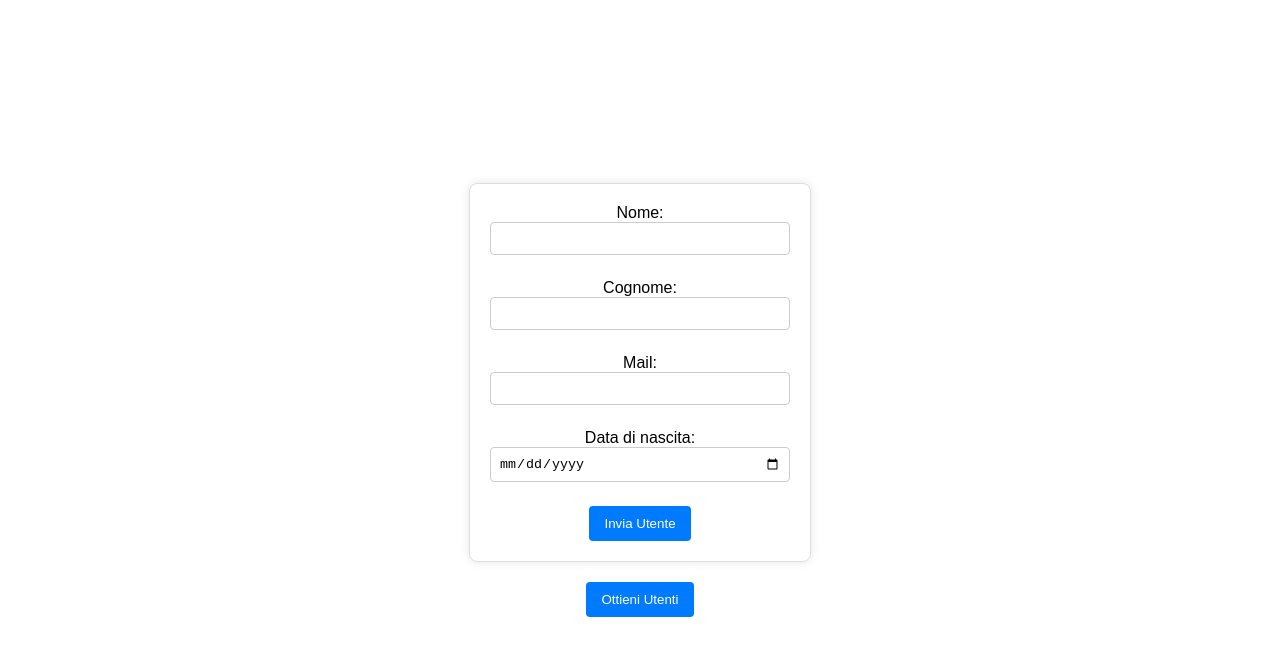
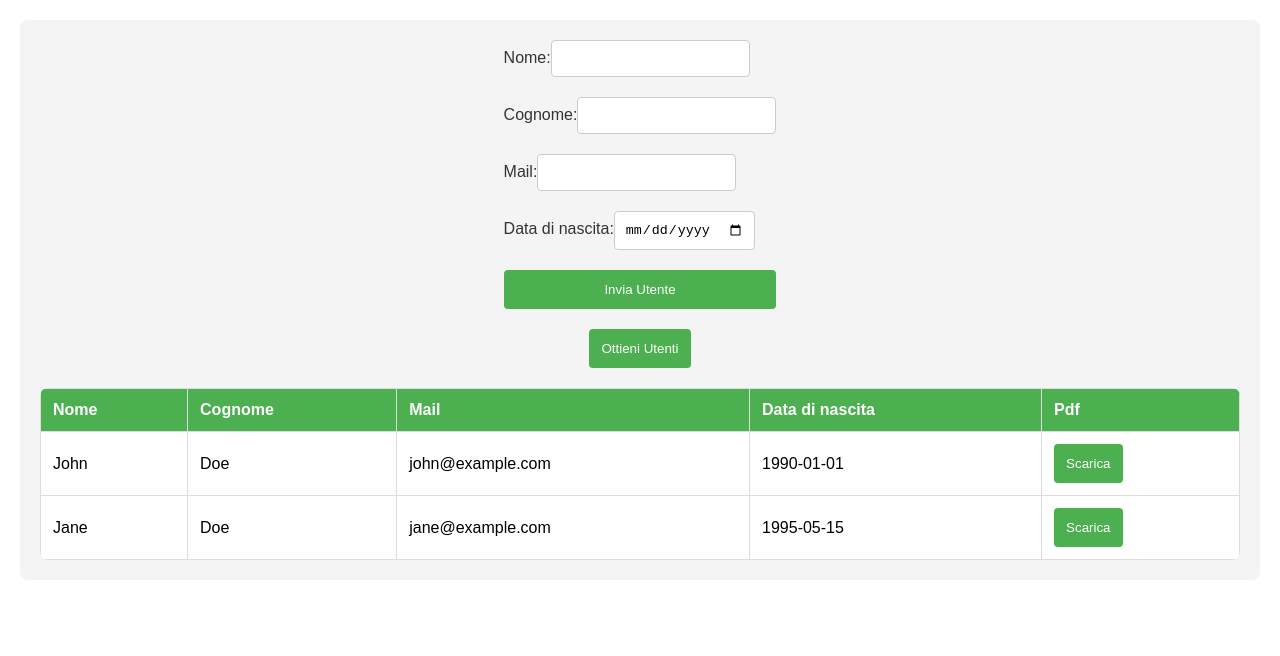
Before and after one commit to gianmarcoplutino/how-i-met-your-functions, a React (Create React App) app in the folder frontend/: page / in a window 1280 px wide. Shown: the top 656 px of the page. Built offline with nearby package versions, Linux system fonts and the light colour scheme.

Commit message:
download button and css

```diff
--- a/frontend/src/App.css
+++ b/frontend/src/App.css
@@ -1,72 +1,75 @@
-/* App.css */
-
-body {
-  font-family: Arial, sans-serif;
-  margin: 0;
+.app {
+  font-family: 'Arial', sans-serif;
+  margin: 20px;
   display: flex;
+  flex-direction: column;
   align-items: center;
-  justify-content: center;
-  height: 100vh;
-}
-
-.app {
-  text-align: center;
+  background-color: #f4f4f4;
+  padding: 20px;
+  border-radius: 8px;
 }
 
 .form {
-  width: 300px;
-  padding: 20px;
-  border: 1px solid #ddd;
-  border-radius: 8px;
-  box-shadow: 0 0 10px rgba(0, 0, 0, 0.1);
+  display: flex;
+  flex-direction: column;
+  max-width: 400px;
   margin-bottom: 20px;
 }
 
 label {
-  display: block;
   margin-bottom: 8px;
+  color: #333;
 }
 
 input {
-  width: 100%;
-  padding: 8px;
-  margin-bottom: 16px;
+  padding: 10px;
+  margin-bottom: 12px;
   border: 1px solid #ccc;
   border-radius: 4px;
-  box-sizing: border-box;
 }
 
 button {
-  background-color: #007BFF;
+  padding: 12px;
+  background-color: #4caf50;
   color: white;
-  padding: 10px 15px;
   border: none;
   border-radius: 4px;
   cursor: pointer;
 }
 
 button:hover {
-  background-color: #0056b3;
-}
-
-.table-container {
-  max-width: 400px;
-  margin: 0 auto;
+  background-color: #45a049;
 }
 
 table {
   width: 100%;
   border-collapse: collapse;
   margin-top: 20px;
+  background-color: #fff;
+  border-radius: 8px;
+  overflow: hidden;
+}
+
+thead {
+  background-color: #4caf50;
+  color: white;
 }
 
 th, td {
   border: 1px solid #ddd;
-  padding: 8px;
+  padding: 12px;
   text-align: left;
 }
 
-th {
-  background-color: #007BFF;
-  color: white;
+tr:hover {
+  background-color: #f0f0f0;
 }
+
+a {
+  text-decoration: none;
+  color: #007bff;
+}
+
+a:hover {
+  text-decoration: underline;
+}
--- a/frontend/src/App.tsx
+++ b/frontend/src/App.tsx
@@ -68,6 +68,30 @@ const App: React.FC = () => {
       birthdate: "1995-05-15",
     },
   ];
+  const downloadPdf = (fileId: string) => {
+    fetch(
+      "https://xmas-functionjava-test.azurewebsites.net/api/downloadPdfFunction?fileId=" +
+        fileId,
+      {
+        method: "POST",
+        headers: {
+          "Content-Type": "application/json",
+        },
+      }
+    )
+      .then((response) => response.blob())
+      .then((blob) => {
+        const link = URL.createObjectURL(blob);
+        const a = document.createElement("a");
+        a.href = link;
+        const fileName = "file.pdf";
+        a.download = fileName;
+        document.body.appendChild(a);
+        a.click();
+        document.body.removeChild(a);
+      })
+      .catch((error) => console.error(error));
+  };
 
   return (
     <div className="app">
@@ -110,9 +134,11 @@ const App: React.FC = () => {
         </label>
         <button type="submit">Invia Utente</button>
       </form>
-      <button type="button" onClick={handleGetUsers}>Ottieni Utenti</button>
+      <button type="button" onClick={handleGetUsers}>
+        Ottieni Utenti
+      </button>
 
-      {users.length > 0 && (
+      {dummyUsers.length > 0 && (
         <table>
           <thead>
             <tr>
@@ -124,7 +150,7 @@ const App: React.FC = () => {
             </tr>
           </thead>
           <tbody>
-            {users.map((user) => (
+            {dummyUsers.map((user) => (
               <tr
                 key={`${user.name}_${user.surname}_${user.email}_${user.birthdate}`}
               >
@@ -133,14 +159,9 @@ const App: React.FC = () => {
                 <td>{user.email}</td>
                 <td>{user.birthdate}</td>
                 <td>
-                  <a
-                    download={"file.pdf"}
-                    target="_blank"
-                    href={"insert Link"}
-                    rel="noreferrer"
-                  >
+                  <button type="button" onClick={() => downloadPdf('user.id')}>
                     Scarica
-                  </a>
+                  </button>
                 </td>
               </tr>
             ))}
```
